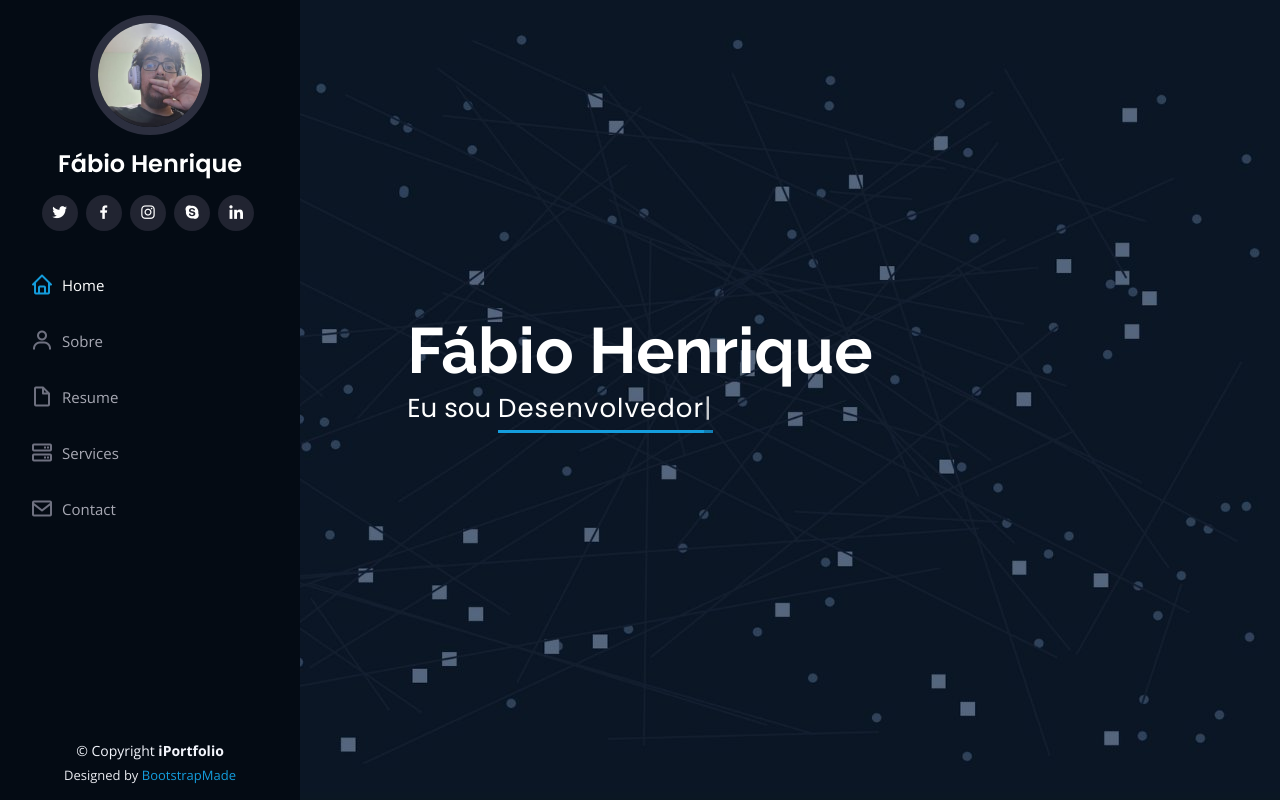
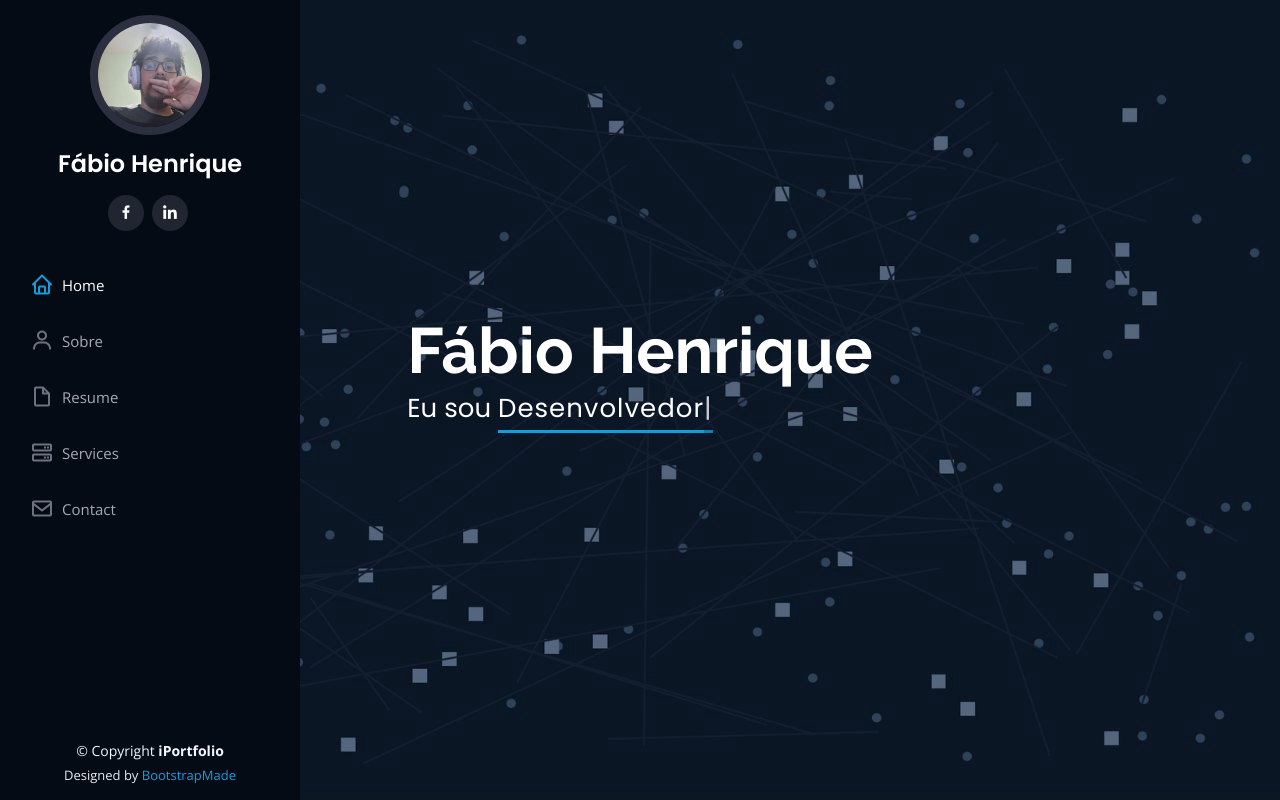
Before and after one commit to ffBio/Portifolio, a plain HTML site: page index.html in a window 1280 px wide. Shown: the top 800 px of the page. Drawn offline with nearby package versions, Linux system fonts and the light colour scheme.

Commit message:
atualizado

```diff
--- a/index.html
+++ b/index.html
@@ -49,11 +49,8 @@
         <img src="assets/img/profile-img.jpg" alt="" class="img-fluid rounded-circle">
         <h1 class="text-light"><a href="index.html">Fábio Henrique</a></h1>
         <div class="social-links mt-3 text-center">
-          <a href="#" class="twitter"><i class="bx bxl-twitter"></i></a>
-          <a href="#" class="facebook"><i class="bx bxl-facebook"></i></a>
-          <a href="#" class="instagram"><i class="bx bxl-instagram"></i></a>
-          <a href="#" class="google-plus"><i class="bx bxl-skype"></i></a>
-          <a href="#" class="linkedin"><i class="bx bxl-linkedin"></i></a>
+          <a href="https://www.facebook.com/fabio.henrique.90857901" class="facebook"><i class="bx bxl-facebook"></i></a>
+          <a href="https://www.linkedin.com/in/fabio-henrique-936a661a2/" class="linkedin"><i class="bx bxl-linkedin"></i></a>
         </div>
       </div>
 
```
